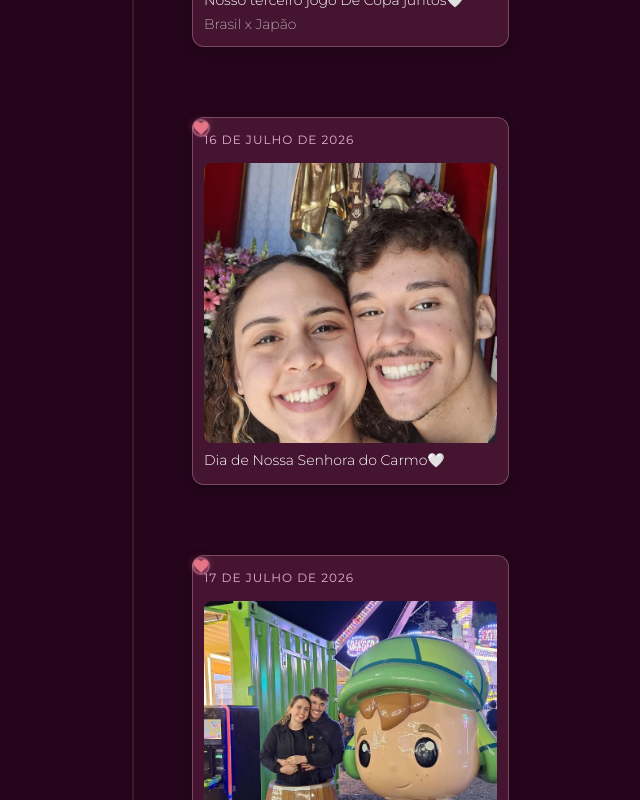
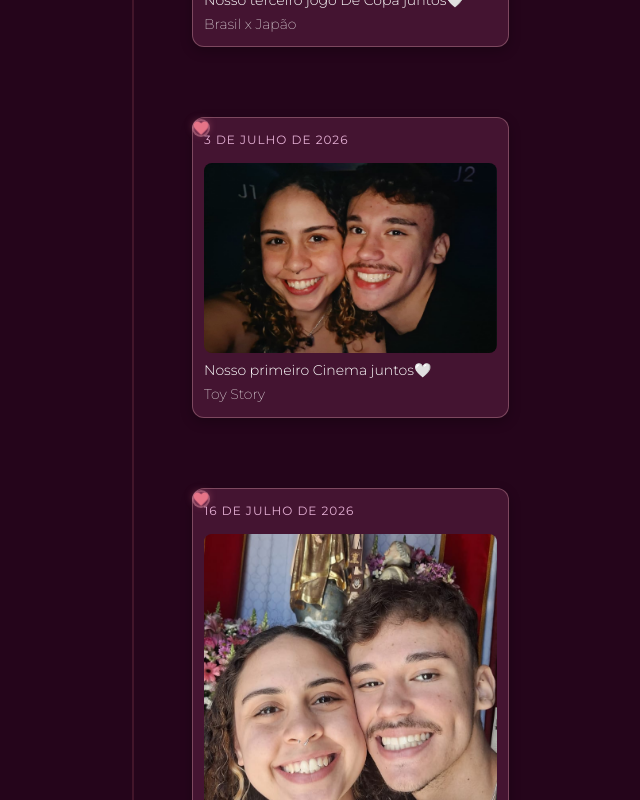
Before and after one commit to JoaoBraguin/n-s, a React (Create React App) app: page / in a window 1280 px wide. Shown: the part 7060-7860 px from the top of the page, without its empty margins (218-858 px from the left). Built offline with nearby package versions, Linux system fonts and the light colour scheme.

Commit message:
adição de foto

```diff
--- a/src/App.jsx
+++ b/src/App.jsx
@@ -21,6 +21,7 @@ import foto16 from './images/foto16.jpeg';
 import foto17 from './images/foto17.jpeg';
 import foto18 from './images/foto18.jpeg';
 import foto19 from './images/foto19.jpeg';
+import foto20 from './images/foto20.jpeg';
 import cartinhacinema from './images/cartinhacinema.jpeg'
 import cartinhacoração from './images/cartinhacoração.jpeg'
 
@@ -67,6 +68,7 @@ function App() {
     { src: foto17, title: "", description: "" },
     { src: foto18, title: "", description: "" },
     { src: foto19, title: "", description: "" },
+    { src: foto20, title: "", description: "" },
   ];
 
   const momentos = [
@@ -78,6 +80,7 @@ function App() {
     { data: "24 de de junho de 2026", title: "Nosso segundo jogo De Copa juntos🤍", description: "Brasil x Escócia", src: foto11 },
     { data: "27 de junho de 2026", title: "Primeira festa junina juntos🤍", description: "Dia que conheceu minha família", src: foto10 },
     { data: "29 de junho de 2026", title: "Nosso terceiro jogo De Copa juntos🤍", description: "Brasil x Japão", src: foto9 },
+    { data: "3 de julho de 2026", title: "Nosso primeiro Cinema juntos🤍", description: "Toy Story", src: foto20 },
     { data: "16 de julho de 2026", title: "Dia de Nossa Senhora do Carmo🤍", description: "", src: foto17 },
     { data: "17 de julho de 2026", title: "Nosso primeiro quitute juntos🤍", description: "Foto junto com o Chavinho | Dia 1", src: foto15 },
     { data: "17 de julho de 2026", title: "Nosso primeiro quitute juntos🤍", description: "Dia 1", src: foto16 },
```
Also changed, not shown: src/images/foto20.jpeg (added).
